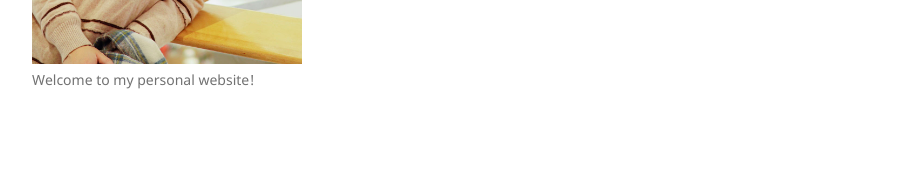
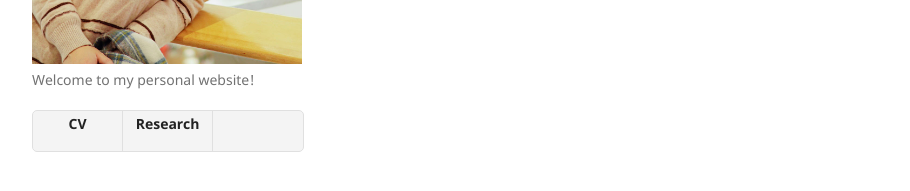
Before and after one commit to Catherine4j/SijiaMa.github.io, a Jekyll site: the page built from index.md, in a window 1280 px wide. Shown: the part 450-641 px from the top of the page, without its empty margins (178-1088 px from the left). Built offline with Jekyll 4.4.1, drawn with Linux system fonts in a browser that asks for light colours; our own code applies the rules of GitHub Pages for plain Markdown files.

Commit message:
Update default.html

```diff
--- a/_layouts/default.html
+++ b/_layouts/default.html
@@ -23,7 +23,10 @@
 
         <p>{{ site.description | default: site.github.project_tagline }}</p>
 
-
+        <ul class="downloads">
+          <li><a href="./cv3.pdf"><strong>CV</strong></a></li>
+          <li><a href="./research.md"><strong>Research</strong></a></li>
+        </ul>
 
         {% if site.show_downloads %}
         <ul class="downloads">
```
